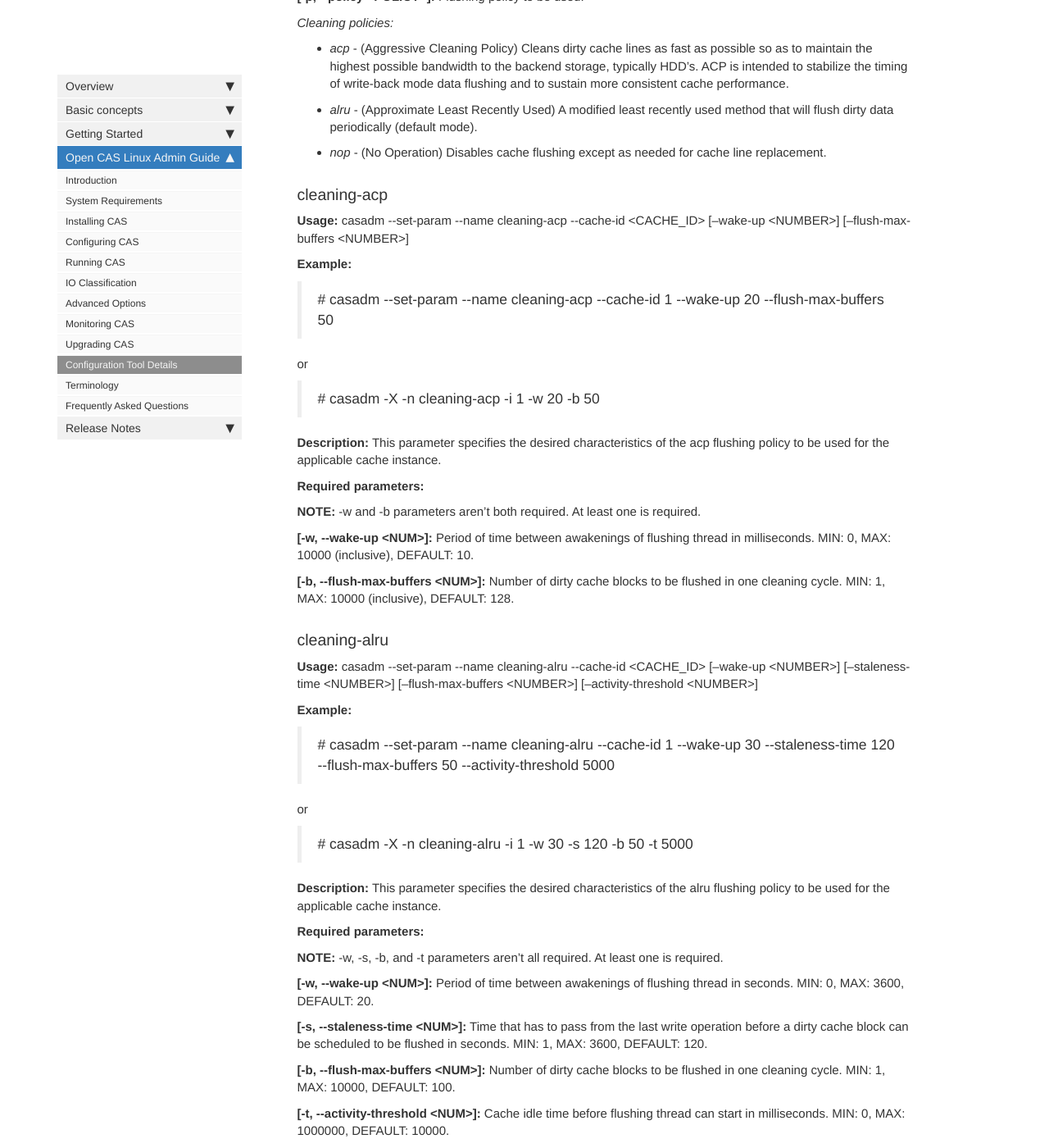
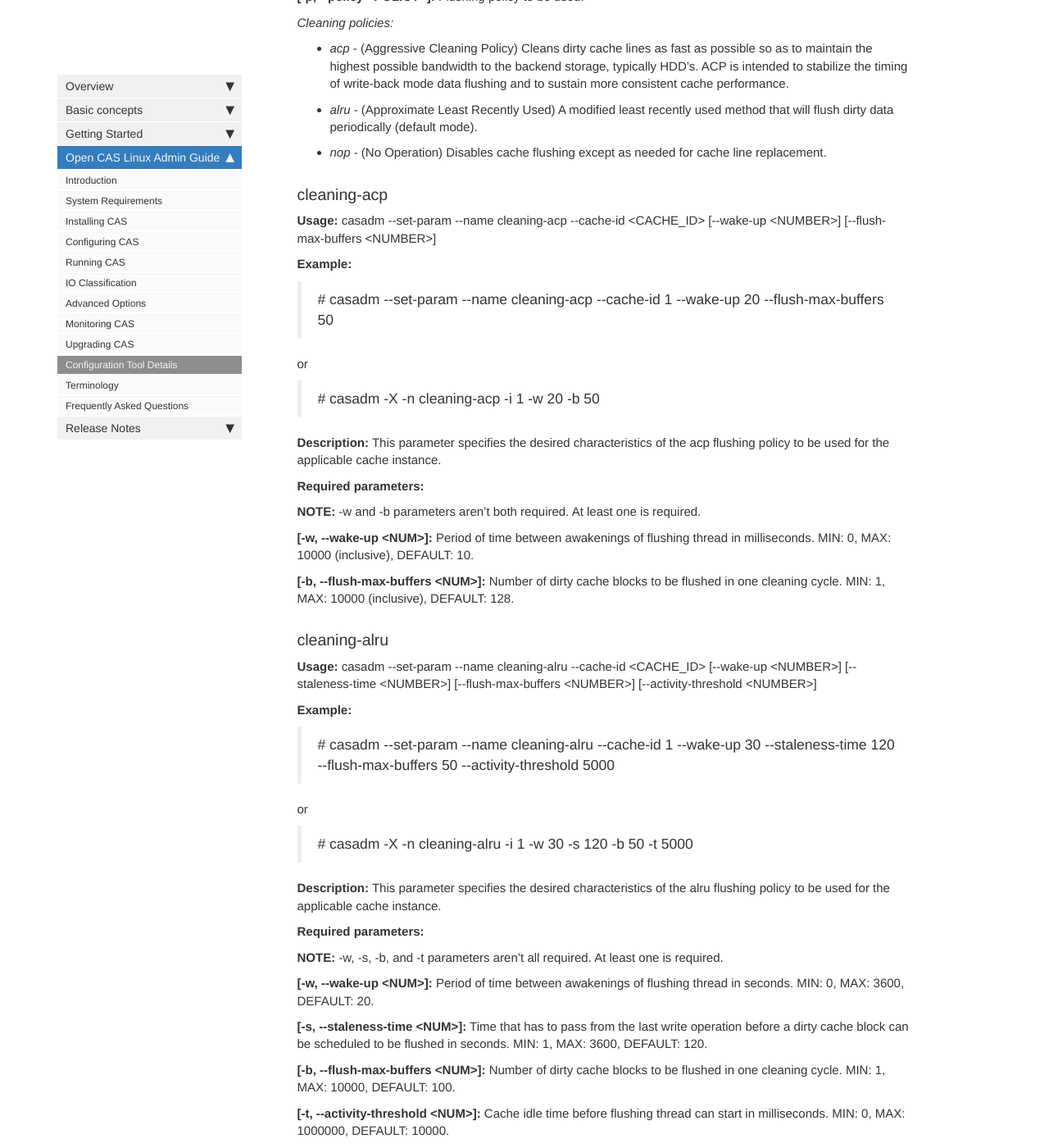
Before and after one commit to Open-CAS/open-cas.github.io, a Jekyll site: the page built from pages/open_cas_linux/guide_tool_details.md, in a window 1280 px wide and 1400 px high, scrolled down 15197 px. Shown: the whole window at 82% size. Built offline with Jekyll 4.4.1, drawn with Linux system fonts in a browser that asks for light colours; nearby versions of some CDN libraries; comment, search, counter and statistics services are not loaded; some of the changed text lies outside the part shown.

```diff
--- a/pages/open_cas_linux/guide_tool_details.md
+++ b/pages/open_cas_linux/guide_tool_details.md
@@ -35,7 +35,7 @@ command:
 block devices. Typically the cache devices are SSDs or other NVM block devices
 or RAM disks. The process starts a framework for device mappings pertaining to a
 specific cache ID. The cache can be loaded with an old state when using the *-l*
-or *--load* parameter (previous cache metadata will not be marked as invalid) or
+or *-\-load* parameter (previous cache metadata will not be marked as invalid) or
 with a new state as the default (previous cache metadata will be marked as
 invalid).
 
@@ -148,7 +148,7 @@ parameter. Then the Open CAS Linux device can be used as normal.
 -----------------------
 
 **Usage:** casadm -\-set-cache-mode -\-cache-mode \<NAME\> -\-cache-id \<ID\>
---flush-cache \<yes/no\>
+-\-flush-cache \<yes/no\>
 
 **Example:**
 
@@ -269,7 +269,7 @@ casadm -L command.
 
 **[-f, -\-force]:** Do not flush dirty data while removing the core device.
 
-\--remove-detached
+\-\-remove-detached
 ------------------
 
 **Usage:** casadm -\-remove-detached -\-device \<DEV_NAME\>
@@ -292,7 +292,7 @@ NVMe drive). This command does not currently have a short form.
 
 Where DEV_NAME is a device name from the core pool
 
-\--remove-inactive
+\-\-remove-inactive
 ------------------
 
 **Usage:** casadm -\-remove-inactive -\-device \<DEV_NAME\>
@@ -315,7 +315,7 @@ way to disable caching of an inactive device.
 You can identify the assigned value for a particular core device using the
 casadm -L command.
 
--  *Caution:* Before using casadm --remove-inactive, stop all IO to the mapped
+-  *Caution:* Before using casadm -\-remove-inactive, stop all IO to the mapped
     core device, ensure it is not in use, and unmount it.
 
 -  Although legal core ID range starts with 0, Open CAS Linux engine would
@@ -399,7 +399,7 @@ Display statistics for a specific IO class.
     class.
 
 **[-f, -\-filter \<filter-spec\>]**: Comma separated list of filters (e.g.,
---filter conf, req). Filter statistics output to only the requested statistics.
+-\-filter conf, req). Filter statistics output to only the requested statistics.
 
 -   *all:* (default mode) Displays all available cache statistics.
 
@@ -505,7 +505,7 @@ Status                    Incomplete
 \-Z \| -\-reset-counters
 -----------------------
 
-**Usage:** casadm -\-reset-counters -\-cache-id \<CACHE_ID\> [--core-id
+**Usage:** casadm -\-reset-counters -\-cache-id \<CACHE_ID\> [-\-core-id
 \<CORE_ID\>]
 
 **Example:**
@@ -580,7 +580,7 @@ specified associated core device.
     dirty data will be flushed opportunistically as normal. IO to the device
     will continue with reduced performance during cache flushing.
 
-\--zero-metadata
+\-\-zero-metadata
 ------------------
 
 **Usage:** casadm -\-zero-metadata -\-device \<DEV_NAME\> [option]
@@ -677,7 +677,7 @@ configuration.
 
 **[-i, -\-cache-id \<ID\>]:** Unique identifier for cache \<1 to 16384\>.
 
-**[-f,--file]:** Specifies the IO class configuration csv file to load.
+**[-f,-\-file]:** Specifies the IO class configuration csv file to load.
 
 ###  -L \| -\-list
 
@@ -718,8 +718,8 @@ future releases. See applicable configuration details below.
 ###  seq-cutoff
 
 **Usage:** casadm -\-set-param -\-name seq-cutoff -\-cache-id \<CACHE_ID\>
-[--core-id \<CORE_ID\>] [--policy \<POLICY\>] [--threshold \<THRESHOLD\>]
-[--promotion-count \<NUMBER\>]
+[-\-core-id \<CORE_ID\>] [-\-policy \<POLICY\>] [-\-threshold \<THRESHOLD\>]
+[-\-promotion-count \<NUMBER\>]
 
 **Example:**
 
@@ -812,7 +812,7 @@ data.
 ###  cleaning-acp
 
 **Usage:** casadm -\-set-param -\-name cleaning-acp -\-cache-id \<CACHE_ID\>
-[--wake-up \<NUMBER\>] [--flush-max-buffers \<NUMBER\>]
+[-\-wake-up \<NUMBER\>] [-\-flush-max-buffers \<NUMBER\>]
 
 **Example:**
 
@@ -838,8 +838,8 @@ in one cleaning cycle. MIN: 1, MAX: 10000 (inclusive), DEFAULT: 128.
 ###  cleaning-alru
 
 **Usage:** casadm -\-set-param -\-name cleaning-alru -\-cache-id \<CACHE_ID\>
-[--wake-up \<NUMBER\>] [--staleness-time \<NUMBER\>] [--flush-max-buffers
-\<NUMBER\>] [--activity-threshold \<NUMBER\>]
+[-\-wake-up \<NUMBER\>] [-\-staleness-time \<NUMBER\>] [-\-flush-max-buffers
+\<NUMBER\>] [-\-activity-threshold \<NUMBER\>]
 
 **Example:**
 
@@ -911,7 +911,7 @@ which are set via -\-set-param. See applicable configuration details below.
 ###  seq-cutoff
 
 **Usage:** casadm -\-get-param -\-name seq-cutoff -\-cache-id \<CACHE_ID\>
---core-id \<CORE_ID\> [--output-format \<FORMAT\>]
+-\-core-id \<CORE_ID\> [-\-output-format \<FORMAT\>]
 
 **Example:**
 
@@ -945,7 +945,7 @@ to all cores in a given cache.
 ###  cleaning
 
 **Usage:** casadm -\-get-param -\-name cleaning -\-cache-id \<CACHE_ID\>
-[--output-format \<FORMAT\>]
+[-\-output-format \<FORMAT\>]
 
 **Example:**
 
@@ -974,7 +974,7 @@ returned: Cleaning Policy Type.
 ###  cleaning-acp
 
 **Usage:** casadm -\-get-param -\-name cleaning-acp -\-cache-id \<CACHE_ID\>
-[--output-format \<FORMAT\>]
+[-\-output-format \<FORMAT\>]
 
 **Example:**
 
@@ -1003,7 +1003,7 @@ Time and Flush Max Buffers.
 ###  cleaning-alru
 
 **Usage:** casadm -\-get-param -\-name cleaning-alru -\-cache-id \<CACHE_ID\>
-[--output-format \<FORMAT\>]
+[-\-output-format \<FORMAT\>]
 
 **Example:**
 
```
Also changed, not shown: pages/open_cas_linux/guide_configuring.md (+3 -3 lines), pages/open_cas_linux/guide_faq.md (+2 -2 lines), pages/open_cas_linux/guide_monitoring.md (+4 -4 lines), pages/open_cas_linux/guide_running.md (+7 -7 lines), pages/open_cas_linux/guide_upgrading.md (+2 -2 lines).
